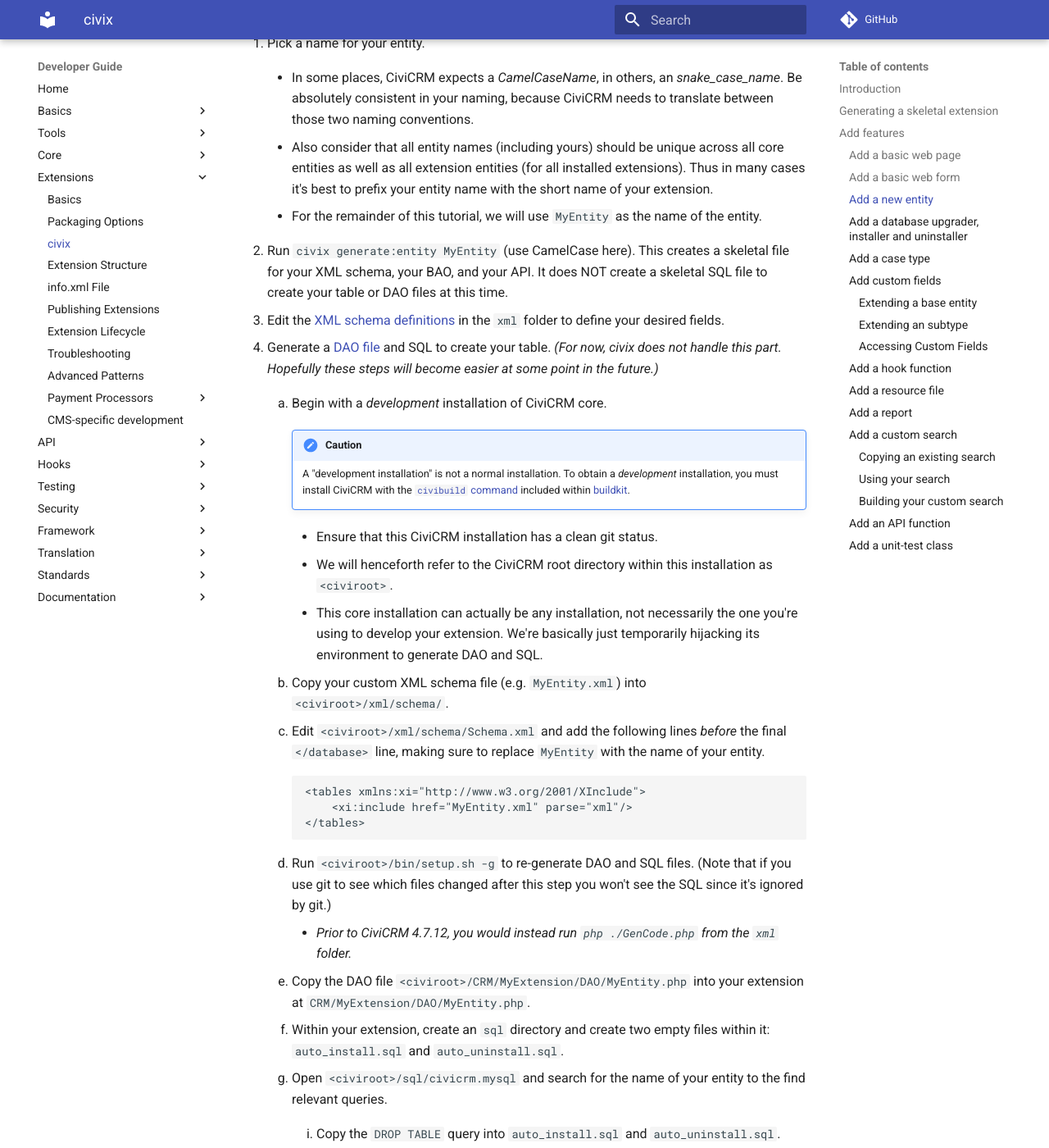
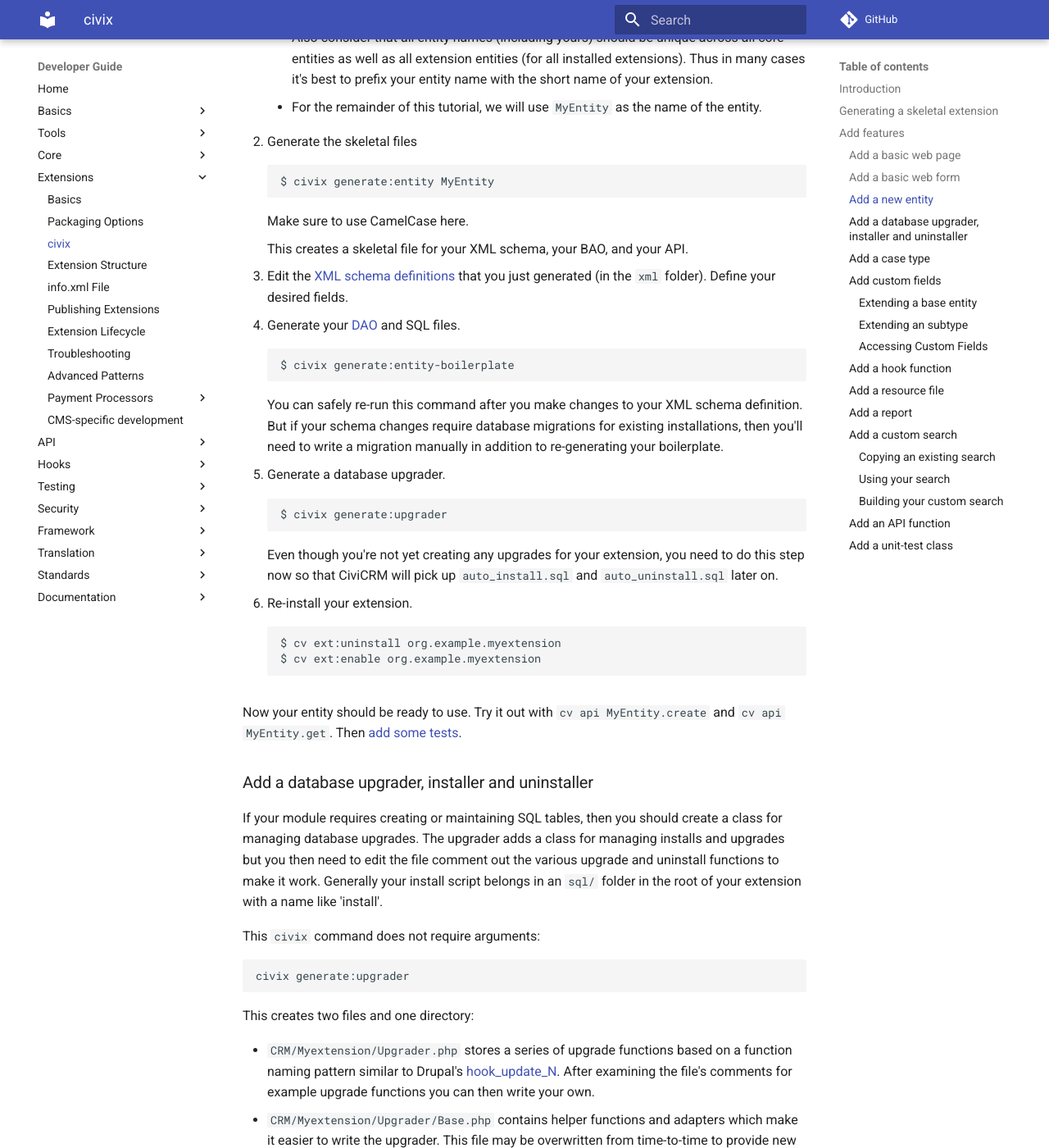
Before and after one commit to civicrm/civicrm-dev-docs, an MkDocs documentation site: the page built from docs/extensions/civix.md, in a window 1280 px wide and 1400 px high, scrolled down 3662 px. Shown: the whole window at 82% size. Built offline with MkDocs 1.6.1 and Material for MkDocs 9.7.7, drawn with Linux system fonts in a browser that asks for light colours; comment, search, counter and statistics services are not loaded; old or Windows-style settings are respelled for this version of MkDocs; some of the changed text lies outside the part shown.

Commit message:
Document `civix generate:entity-boilerplate`

````diff
--- a/docs/extensions/civix.md
+++ b/docs/extensions/civix.md
@@ -117,66 +117,53 @@
 
 ### Add a new entity {:#generate-entity}
 
-!!! caution
-    This functionality is considered "experimental and incomplete".
-
-If you want your extension to store data in the database, then you will need to create a new entity. For this, you can use the command `civix generate:entity`.
+If you want your extension to store data in the database, then you will need to create a new entity.
 
 1. Pick a name for your entity.
 
-    * In some places, CiviCRM expects a *CamelCaseName*, in others, an *snake_case_name*. Be absolutely consistent in your naming, because CiviCRM needs to translate between those two naming conventions.
+    * In some places, CiviCRM expects a `CamelCaseName`, in others, an `snake_case_name`. Be absolutely consistent in your naming, because CiviCRM needs to translate between those two naming conventions.
 
     * Also consider that all entity names (including yours) should be unique across all core entities as well as all extension entities (for all installed extensions). Thus in many cases it's best to prefix your entity name with the short name of your extension.
 
     * For the remainder of this tutorial, we will use `MyEntity` as the name of the entity.
 
-1. Run `civix generate:entity MyEntity` (use CamelCase here). This creates a skeletal file for your XML schema, your BAO, and your API. It does NOT create a skeletal SQL file to create your table or DAO files at this time.
+1. Generate the skeletal files
 
-1. Edit the [XML schema definitions](/framework/database/schema-definition.md) in the `xml` folder to define your desired fields.
+    ```bash
+    $ civix generate:entity MyEntity
+    ```
 
-1. Generate a [DAO file](/framework/codebase.md#dao) and SQL to create your table. *(For now, civix does not handle this part. Hopefully these steps will become easier at some point in the future.)*
+    Make sure to use CamelCase here.
 
-    1. Begin with a *development* installation of CiviCRM core.
+    This creates a skeletal file for your XML schema, your BAO, and your API.
 
-        !!! caution
-            A "development installation" is not a normal installation. To obtain a *development* installation, you must install CiviCRM with the [`civibuild` command](/tools/civibuild.md) included within [buildkit](/tools/buildkit.md).
+1. Edit the [XML schema definitions](/framework/database/schema-definition.md) that you just generated (in the `xml` folder). Define your desired fields.
 
-        * Ensure that this CiviCRM installation has a clean git status.
-        * We will henceforth refer to the CiviCRM root directory within this installation as `<civiroot>`.
-        * This core installation can actually be any installation, not necessarily the one you're using to develop your extension. We're basically just temporarily hijacking its environment to generate DAO and SQL.
+1. Generate your [DAO](/framework/codebase.md#dao) and SQL files.
 
-    1. Copy your custom XML schema file (e.g. `MyEntity.xml`) into `<civiroot>/xml/schema/`.
 
-    1. Edit `<civiroot>/xml/schema/Schema.xml` and add the following lines *before* the final `</database>` line, making sure to replace `MyEntity` with the name of your entity.
-        ```xml
-        <tables xmlns:xi="http://www.w3.org/2001/XInclude">
-            <xi:include href="MyEntity.xml" parse="xml"/>
-        </tables>
-        ```
+    ```bash
+    $ civix generate:entity-boilerplate
+    ```
 
-    1. Run `<civiroot>/bin/setup.sh -g` to re-generate DAO and SQL files. (Note that if you use git to see which files changed after this step you won't see the SQL since it's ignored by git.)
+    You can safely re-run this command after you make changes to your XML schema definition. But if your schema changes require database migrations for existing installations, then you'll need to write a migration manually in addition to re-generating your boilerplate.
 
-        * *Prior to CiviCRM 4.7.12, you would instead run `php ./GenCode.php` from the `xml` folder.*
+1. Generate a database upgrader.
 
-    1. Copy the DAO file `<civiroot>/CRM/MyExtension/DAO/MyEntity.php` into your extension at `CRM/MyExtension/DAO/MyEntity.php`.
+    ```bash
+    $ civix generate:upgrader
+    ```
 
-    1. Within your extension, create an `sql` directory and create two empty files within it: `auto_install.sql` and `auto_uninstall.sql`.
+    Even though you're not yet creating any upgrades for your extension, you need to do this step now so that CiviCRM will pick up `auto_install.sql` and `auto_uninstall.sql` later on.
 
-    1. Open `<civiroot>/sql/civicrm.mysql` and search for the name of your entity to the find relevant queries.
+1. Re-install your extension.
 
-        1. Copy the `DROP TABLE` query into `auto_install.sql` and `auto_uninstall.sql`.
+    ```bash
+    $ cv ext:uninstall org.example.myextension
+    $ cv ext:enable org.example.myextension
+    ```
 
-        1. Copy the `CREATE TABLE` query into `auto_install.sql`.
-
-    1. Clean up the mess you created in the CiviCRM core installation.
-
-        1. In `<civiroot>` run `git clean -df && git checkout -- .` to throw away all the changes there.
-
-        1. Run `./bin/setup.sh -g` again to re-generate DAO and SQL (DAO should remain un-changed after this step but the SQL, which is ignored in git, will now go back to its state before you started).
-
-1. Run `civix generate:upgrader` from within your extension. (Even though you're not yet creating any upgrades for your extension, you need to do this step now so that CiviCRM will pick up `auto_install.sql` and `auto_uninstall.sql`
-
-1. Define your entity using [hook_civicrm_entityTypes](/hooks/hook_civicrm_entityTypes.md).
+Now your entity should be ready to use. Try it out with `cv api MyEntity.create` and `cv api MyEntity.get`. Then [add some tests](#generate-test).
 
 ### Add a database upgrader, installer and uninstaller {:#generate-upgrader}
 
````
